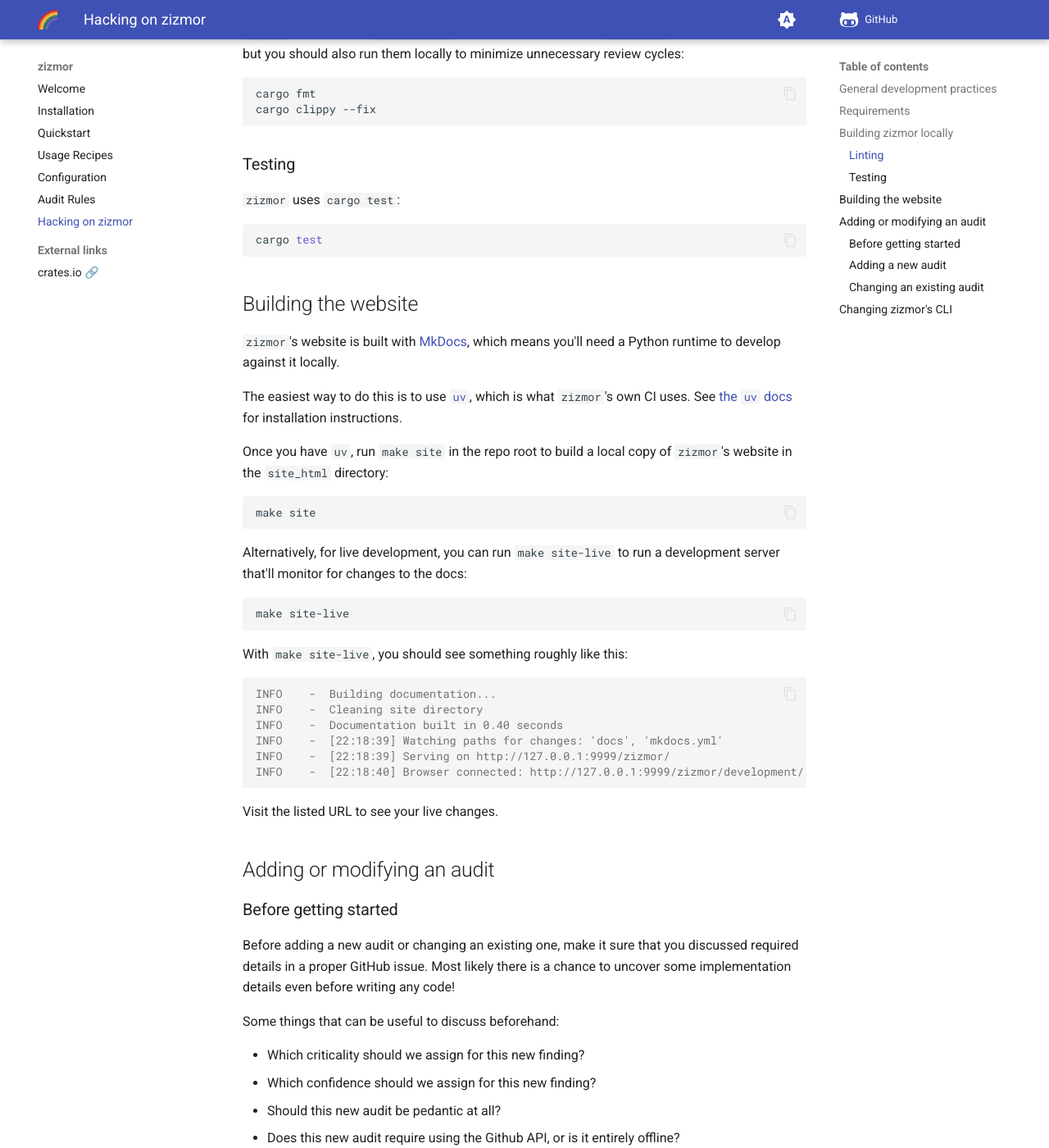
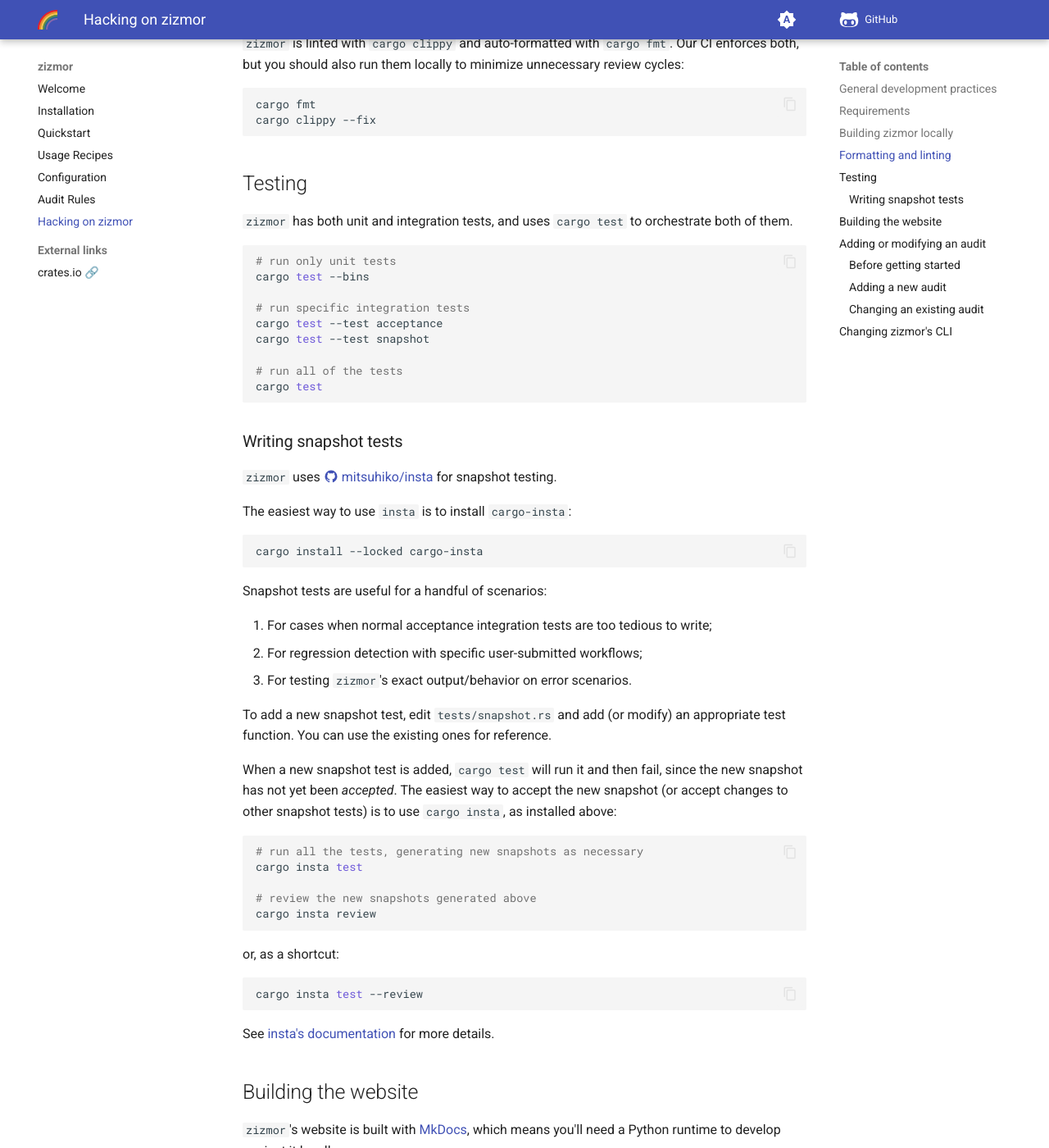
Before and after one commit to zizmorcore/zizmor, an MkDocs documentation site: the page built from docs/development.md, in a window 1280 px wide and 1400 px high, scrolled down 1309 px. Shown: the whole window at 82% size. Built offline with MkDocs 1.6.1 and Material for MkDocs 9.7.7, drawn with Linux system fonts in a browser that asks for light colours; comment, search, counter and statistics services are not loaded; some of the changed text lies outside the part shown.

Commit message:
test: snapshot tests (#220)

````diff
--- a/Cargo.toml
+++ b/Cargo.toml
@@ -36,10 +36,15 @@
 tree-sitter-bash = "0.23.3"
 yamlpath = "0.12.0"
 
+[profile.dev.package]
+insta.opt-level = 3
+similar.opt-level = 3
+
 [profile.release]
 lto = true
 
 [dev-dependencies]
 assert_cmd = "2.0.16"
+insta = { version = "1.41.1" }
 pretty_assertions = "1.4.1"
 serde_json_path = "0.7.1"
--- a/docs/development.md
+++ b/docs/development.md
@@ -62,7 +62,7 @@
 cargo doc --open
 ```
 
-### Linting
+## Formatting and linting
 
 `zizmor` is linted with `cargo clippy` and auto-formatted with `cargo fmt`.
 Our CI enforces both, but you should also run them locally to minimize
@@ -73,20 +73,69 @@
 cargo clippy --fix
 ```
 
-### Testing
+## Testing
 
-`zizmor` uses `cargo test`:
+`zizmor` has both unit and integration tests, and uses `cargo test` to
+orchestrate both of them.
 
 ```bash
+# run only unit tests
+cargo test --bins
+
+# run specific integration tests
+cargo test --test acceptance
+cargo test --test snapshot
+
+# run all of the tests
 cargo test
 ```
+
+### Writing snapshot tests
+
+`zizmor` uses @mitsuhiko/insta for snapshot testing.
+
+The easiest way to use `insta` is to install `cargo-insta`:
+
+```bash
+cargo install --locked cargo-insta
+```
+
+Snapshot tests are useful for a handful of scenarios:
+
+1. For cases when normal acceptance integration tests are too tedious to write;
+1. For regression detection with specific user-submitted workflows;
+1. For testing `zizmor`'s exact output/behavior on error scenarios.
+
+To add a new snapshot test, edit `tests/snapshot.rs` and add (or modify)
+an appropriate test function. You can use the existing ones for reference.
+
+When a new snapshot test is added, `cargo test` will run it and then fail,
+since the new snapshot has not yet been *accepted*. The easiest way to
+accept the new snapshot (or accept changes to other snapshot tests)
+is to use `cargo insta`, as installed above:
+
+```bash
+# run all the tests, generating new snapshots as necessary
+cargo insta test
+
+# review the new snapshots generated above
+cargo insta review
+```
+
+or, as a shortcut:
+
+```bash
+cargo insta test --review
+```
+
+See [insta's documentation] for more details.
 
 ## Building the website
 
 `zizmor`'s website is built with [MkDocs](https://www.mkdocs.org/), which
 means you'll need a Python runtime to develop against it locally.
 
-The easiest way to do this is to use [`uv`](https://github.com/astral-sh/uv),
+The easiest way to do this is to use @astral-sh/uv,
 which is what `zizmor`'s own CI uses. See
 [the `uv` docs](https://docs.astral.sh/uv/getting-started/installation/) for
 installation instructions.
@@ -205,3 +254,5 @@
 [clap]: https://docs.rs/clap/latest/clap/index.html
 
 [clap-derive]: https://docs.rs/clap/latest/clap/_derive/index.html
+
+[insta's documentation]: https://insta.rs/docs/
````
Also changed, not shown: 9 other files.
